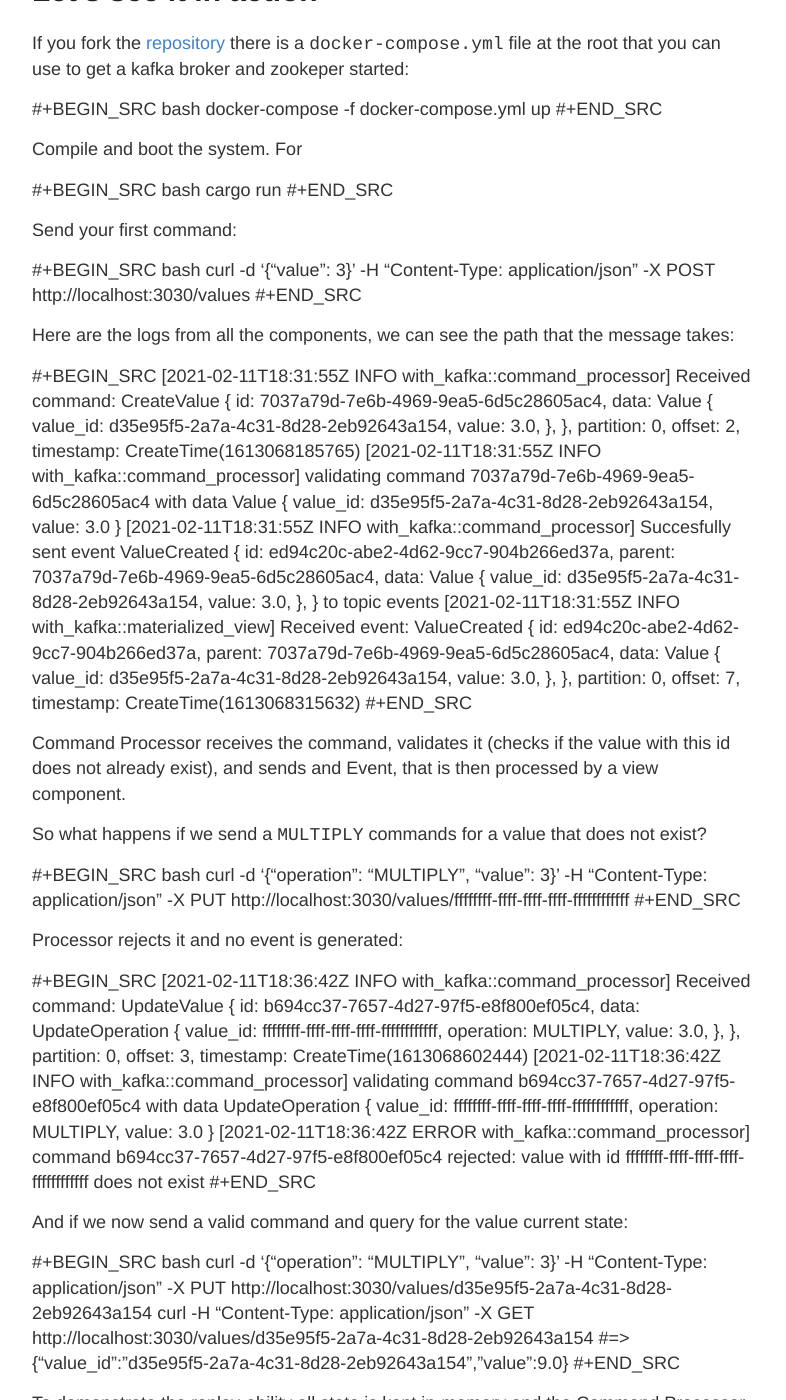
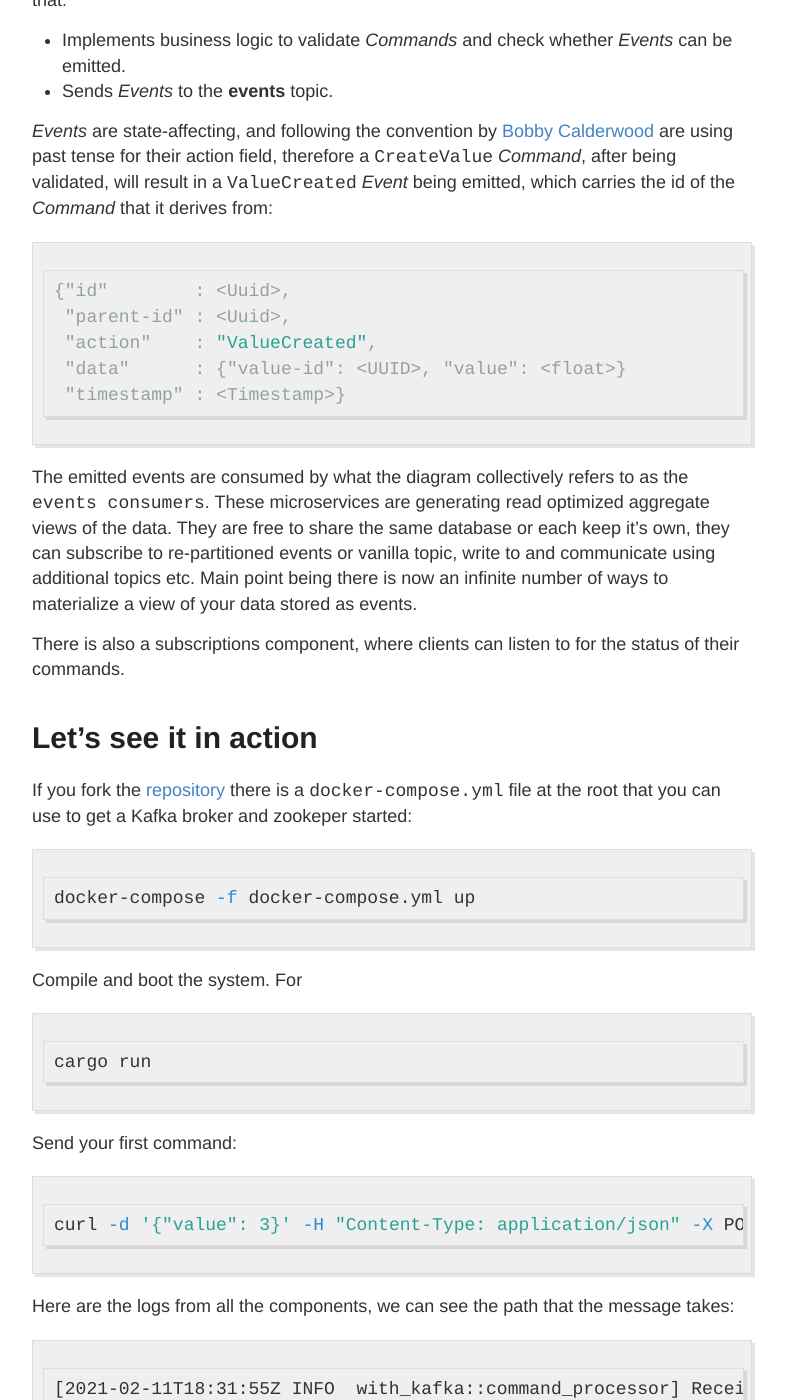
Before and after one commit to fbielejec/fbielejec.github.io, a Jekyll site: the page built from _posts/2021-02-11-cqrs-and-event-sourcing.md, in a window 1280 px wide and 1400 px high, scrolled down 3301 px. Shown: the whole window, without its empty margins (248-1034 px from the left). Built offline with Jekyll 4.4.1, drawn with Linux system fonts in a browser that asks for light colours; comment, search, counter and statistics services are not loaded; some of the changed text lies outside the part shown.

Commit message:
update code snippets (it's not orgmode)

````diff
--- a/_posts/2021-02-11-cqrs-and-event-sourcing.md
+++ b/_posts/2021-02-11-cqrs-and-event-sourcing.md
@@ -16,85 +16,89 @@ Companion repository can be found here: [with-kafka](https://github.com/fbieleje
 
 # <a name="name"/> CQRS and Event Sourcing: what's in the name?
 
-CQRS (Command/Query Responsibility Segregation) is a pattern which separates writes from the reads.
+[CQRS](https://udidahan.com/2009/12/09/clarified-cqrs/) (Command/Query Responsibility Segregation) is a pattern which separates writes from the reads.
 In another words updating information uses a different model that reading that information, as opposed to the prevalent [CRUD](https://en.wikipedia.org/wiki/Create,_read,_update_and_delete) APIs, where the same view of your data is being used throughout.
 
 This separation of concerns fits many domains, albeit [not all](https://martinfowler.com/bliki/CQRS.html).
 Note that the separation says nothing of how these two models communicate - they may take entirely different paths in your system and run on a different hardware, or they may even share the same database and the same process.
+
 The advantage is still the same : by separating reads from the writes you can evolve them in and independent manner.
 
 ---
 **NOTE**
 
-If you think that the [GraphQL](https://graphql.org/) language bears some compatibility, you will be right, although I would argue that the semantical split between *qutations* and *queries* is not enough to constitute a real separation.
-Therefore depending on the details of a GrapQL based system we could (or could not) be talking of fitting the description of CQRS.
+If you think that the [GraphQL](https://graphql.org/) language concepts bear some resemblance, you will be right, although I would argue that the semantical split between *qutations* and *queries* is not enough to constitute a real separation.
+Therefore depending on the details of a GrapQL based system we could (or could not) be talking of fitting the description of CQRS, but the tow are compatible.
+
 ---
 
 As already mentioned CQRS makes for a good fit with event-based architectures.
 The read/write model separation, that is the defining pillar of CQRS, allows to combine it with the other hero of this blog entry title: the [Event Sourcing](https://martinfowler.com/eaaDev/EventSourcing.html) pattern.
 
-The idea of this pattern is that every state changing action in your system is recorded and stored in a time-ordered event log, rather than as an aggregate of all the changes as they were happening over time.
-The advantages are three-fold:
+The idea of this pattern is that every state-altering action in your system is recorded and stored forever in a time-ordered event log, rather than as an aggregate of all the changes as they were happening over time.
+
+The advantages of this approach are many-fold:
 - There is now an audit log of everything that happened in the system at any given point in time.
 - The aggregate views of your events (persisted in e.g. relational data-base) can be now recreated by replaying those events one-by-one.
 - By constructing the materialized view of the data **after** the event is stored, we can change our interpretation of it in the future, or even construct different aggregates of those events and server them concurrently to the clients.
 
-Astute reader might observe that Event Sourcing defined above *de facto* must separate read from the write paths, and that is correct.
-Therefore we could be talking of systems utlizing *just* the CQRS pattern, but not about systems utilizing Event Sourcing (ES).
+Astute reader might observe that Event Sourcing defined above *de facto* must separate the read paths from the write paths, and that is correct.
+Therefore we could be talking of systems utlizing *just* the CQRS pattern, but not about systems utilizing *Event Sourcing (ES)* without some type of command and query separation (Greg Young mentions this in his [talk](https://www.youtube.com/watch?v=JHGkaShoyNs)).
 
 # <a name="implementation"/> Implementation
 
 For some people, and I definitely subscribe to that camp, it is easier to be learning something by practicing it.
-Therefore after reading I decided to create a model (not built to scale nor painted) which implements this concepts.
+Therefore after reading and reseraching the vast literature on the topic (including but not limited to [Martin Fowler](https://martinfowler.com/eaaDev/EventSourcing.html), [Greg Young](http://codebetter.com/gregyoung/2010/02/16/cqrs-task-based-uis-event-sourcing-agh/), [Martin Kleppmann](https://www.youtube.com/watch?v=avi-TZI9t2I)) I decided to create a toy example (not built to scale nor painted) which implements some of these concepts.
 
-Our domain will be a distributed calculator of sorts, because it is fairly easy to reason about as well as assert the correctness of what it is doing.
-Below a simplified diagram of the system:
+Our domain will be a distributed calculator of sorts, fairly easy to reason about as well as assert the correctness of.
+
+Below a simplified diagram of the system finds itself:
 
 ![_config.yml]({{ site.baseurl }}/images/2021-02-11-cqrs-and-event-sourcing/architecture_diagram.png)
 
 As an entry point we have a web service, exposing various endpoints.
 In the said application the API utlizes [REST + HTTP/JSON](https://en.wikipedia.org/wiki/Representational_state_transfer), but it could just as easily be a (already mentioned) GraphQL API.
 
-The Commander component is responsible for:
+The *Commander* component is responsible for:
 - Accepting commands / mutations (client intentions).
 - Light schema validation.
 - Authorization.
 
-It writes Commands (intentions) to the dedicated [Kafka](https://kafka.apache.org/) topic. Our system supports two commands:
+It writes *Commands* (intentions) to the dedicated [Kafka](https://kafka.apache.org/) topic. Our system supports two commands:
 
-#+BEGIN_SRC json
+``` json
 {"id"        : <Uuid>,
  "action"    : "CreateValue,
  "data"      : {"value-id": <UUID>,
                 "value": <float>}
  "timestamp" : <Timestamp>}
-#+END_SRC
+```
 
-#+BEGIN_SRC json
+``` json
 {"id"        : <Uuid>,
  "action"    : "UpdateValue",
  "data"      : {"value-id": <UUID>,
                 "operation": <ADD / MULTIPLY>,
                 "value": <float>}
  "timestamp" : <Timestamp>}
-#+END_SRC
+```
 
 So we can create a value, add or multiply a value by some constant and retrieve it's current aggregate value.
 An over-engineered calculator to put it simply.
 
-The said **commands** topic is consumed by a Command Processor, a central component that:
-- Implements business logic to validate Commands and check whether Events can be emitted.
+The said **commands** topic is consumed by the *Command Processor*, a central component that:
+- Implements business logic to validate *Commands* and check whether *Events* can be emitted.
 - Sends *Events* to the **events** topic.
 
-*Events* are state affecting, and following the convention by Bobby Calderwood are using past tense for their action field, therefore a `CreateValue` *Command*, after being validated, will result in a `ValueCreated` *Event* being emitted, which carries the id of the *Command* that it derives from:
+*Events* are state-affecting, and following the convention by [Bobby Calderwood](https://youtu.be/B1-gS0oEtYc?t=1240) are using past tense for their action field, therefore a `CreateValue` *Command*, after being validated, will result in a `ValueCreated` *Event* being emitted, which carries the id of the *Command* that it derives from:
 
-#+BEGIN_SRC json
+``` json
 {"id"        : <Uuid>,
  "parent-id" : <Uuid>,
  "action"    : "ValueCreated",
  "data"      : {"value-id": <UUID>, "value": <float>}
  "timestamp" : <Timestamp>}
-#+END_SRC
+```
 
 The emitted events are consumed by what the diagram collectively refers to as the `events consumers`.
 These microservices are generating read optimized aggregate views of the data.
@@ -105,27 +109,27 @@ There is also a subscriptions component, where clients can listen to for the sta
 
 # <a name="runit"/> Let's see it in action
 
-If you fork the [repository](https://github.com/fbielejec/with-kafka) there is a `docker-compose.yml` file at the root that you can use to get a kafka broker and zookeper started:
+If you fork the [repository](https://github.com/fbielejec/with-kafka) there is a `docker-compose.yml` file at the root that you can use to get a Kafka broker and zookeper started:
 
-#+BEGIN_SRC bash
+``` bash
 docker-compose -f docker-compose.yml up
-#+END_SRC
+```
 
 Compile and boot the system. For
 
-#+BEGIN_SRC bash
+```bash
 cargo run
-#+END_SRC
+```
 
 Send your first command:
 
-#+BEGIN_SRC bash
+``` bash
 curl -d '{"value": 3}' -H "Content-Type: application/json" -X POST http://localhost:3030/values
-#+END_SRC
+```
 
 Here are the logs from all the components, we can see the path that the message takes:
 
-#+BEGIN_SRC
+```
 [2021-02-11T18:31:55Z INFO  with_kafka::command_processor] Received command: CreateValue {
         id: 7037a79d-7e6b-4969-9ea5-6d5c28605ac4,
         data: Value {
@@ -150,19 +154,19 @@ Here are the logs from all the components, we can see the path that the message
             value: 3.0,
         },
     }, partition: 0, offset: 7, timestamp: CreateTime(1613068315632)
-#+END_SRC
+```
 
-Command Processor receives the command, validates it (checks if the value with this id does not already exist), and sends and Event, that is then processed by a view component.
+*Command Processor* receives the command, validates it (checks if the value with this id does not already exist), and sends an *Event*, that is then processed by a view component.
 
 So what happens if we send a `MULTIPLY` commands for a value that does not exist?
 
-#+BEGIN_SRC bash
+``` bash
 curl -d '{"operation": "MULTIPLY", "value": 3}' -H "Content-Type: application/json" -X PUT http://localhost:3030/values/ffffffff-ffff-ffff-ffff-ffffffffffff
-#+END_SRC
+```
 
-Processor rejects it and no event is generated:
+Processor rejects it and no *Event* is generated:
 
-#+BEGIN_SRC
+```
 [2021-02-11T18:36:42Z INFO  with_kafka::command_processor] Received command: UpdateValue {
         id: b694cc37-7657-4d27-97f5-e8f800ef05c4,
         data: UpdateOperation {
@@ -173,15 +177,19 @@ Processor rejects it and no event is generated:
     }, partition: 0, offset: 3, timestamp: CreateTime(1613068602444)
 [2021-02-11T18:36:42Z INFO  with_kafka::command_processor] validating command b694cc37-7657-4d27-97f5-e8f800ef05c4 with data UpdateOperation { value_id: ffffffff-ffff-ffff-ffff-ffffffffffff, operation: MULTIPLY, value: 3.0 }
 [2021-02-11T18:36:42Z ERROR with_kafka::command_processor] command b694cc37-7657-4d27-97f5-e8f800ef05c4 rejected: value with id ffffffff-ffff-ffff-ffff-ffffffffffff does not exist
-#+END_SRC
+```
 
 And if we now send a valid command and query for the value current state:
 
-#+BEGIN_SRC bash
+``` bash
 curl -d '{"operation": "MULTIPLY", "value": 3}' -H "Content-Type: application/json" -X PUT http://localhost:3030/values/d35e95f5-2a7a-4c31-8d28-2eb92643a154
 curl -H "Content-Type: application/json" -X GET http://localhost:3030/values/d35e95f5-2a7a-4c31-8d28-2eb92643a154
 #=> {"value_id":"d35e95f5-2a7a-4c31-8d28-2eb92643a154","value":9.0}
-#+END_SRC
+```
 
-To demonstrate the replay-ability all state is kept in-memory and the Command Processor is configures to read from offset 0 (from the beginning of the topic).
+To demonstrate the replay-ability all state is kept in-memory and the *Command Processor* is configured to read from offset 0 (from the beginning of the topic).
 Therefore you can kill the process in which the components run and start it again to get the same state.
+
+In practice, given that such a re-sync is single-threaded and potentially time consuming, one would rather let it persist it's offset and state, so that it can start where it left off in case of a crash.
+
+Potentially a copy could be created in a separate process, allowed to rebuild the *Events* log topic in a background and the system could switch to it with no visible downtime, to use a new, updated "state of the world".
````
